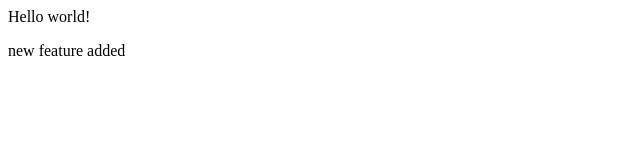
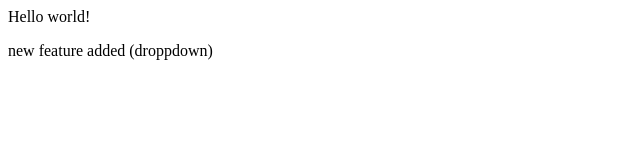
Before and after one commit to yeshhukare/trial, a plain HTML site: page index.html in a window 1280 px wide. Shown: the full height of the page, 0-640 px from the left. Drawn offline with Linux system fonts and the light colour scheme.

```diff
--- a/index.html
+++ b/index.html
@@ -1,2 +1,2 @@
 <p>Hello world!</p>
-<p>new feature added</p>
+<p>new feature added  (droppdown) </p>
```
